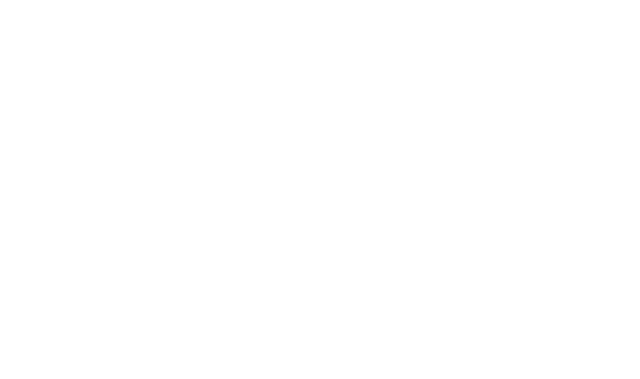
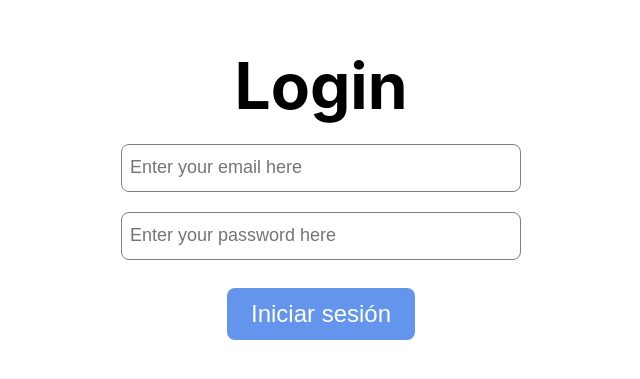
Before and after one commit to omaraparicio07/hotels-app, a React (Create React App) app: page /login in a window 1280 px wide. Before the commit this address had no page. Shown: the part 203-582 px from the top of the page, without its empty margins (319-959 px from the left). Built offline with nearby package versions, Linux system fonts and the light colour scheme.

Commit message:
#2 Add login view and add route in app

```diff
--- a/src/App.js
+++ b/src/App.js
@@ -1,5 +1,6 @@
 import { BrowserRouter, Route, Routes } from 'react-router-dom'
 import Home from './views/Home'
+import Login from './views/Login'
 import './App.css'
 import { useState } from 'react'
 
@@ -12,6 +13,7 @@ function App() {
       <BrowserRouter>
         <Routes>
           <Route path="/" element={<Home email={email} loggedIn={loggedIn} setLoggedIn={setLoggedIn} />} />
+          <Route path="/login" element={<Login setLoggedIn={setLoggedIn} setEmail={setEmail} />} />
         </Routes>
       </BrowserRouter>
     </div>
--- /dev/null
+++ b/src/views/Login.js
@@ -0,0 +1,40 @@
+import React from 'react'
+
+const Login = (props) => {
+  const email = ''
+  const password=''
+
+  const onButtonClick = () => {
+    // You'll update this function later...
+  }
+
+  return (
+    <div className={'mainContainer'}>
+      <div className={'titleContainer'}>
+        <div>Login</div>
+      </div>
+      <br />
+      <div className={'inputContainer'}>
+        <input
+          value={email}
+          placeholder="Enter your email here"
+          className={'inputBox'}
+        />
+      </div>
+      <br />
+      <div className={'inputContainer'}>
+        <input
+          value={password}
+          placeholder="Enter your password here"
+          className={'inputBox'}
+        />
+      </div>
+      <br />
+      <div className={'inputContainer'}>
+        <input className={'inputButton'} type="button" onClick={onButtonClick} value={'Iniciar sesión'} />
+      </div>
+    </div>
+  )
+}
+
+export default Login
```
